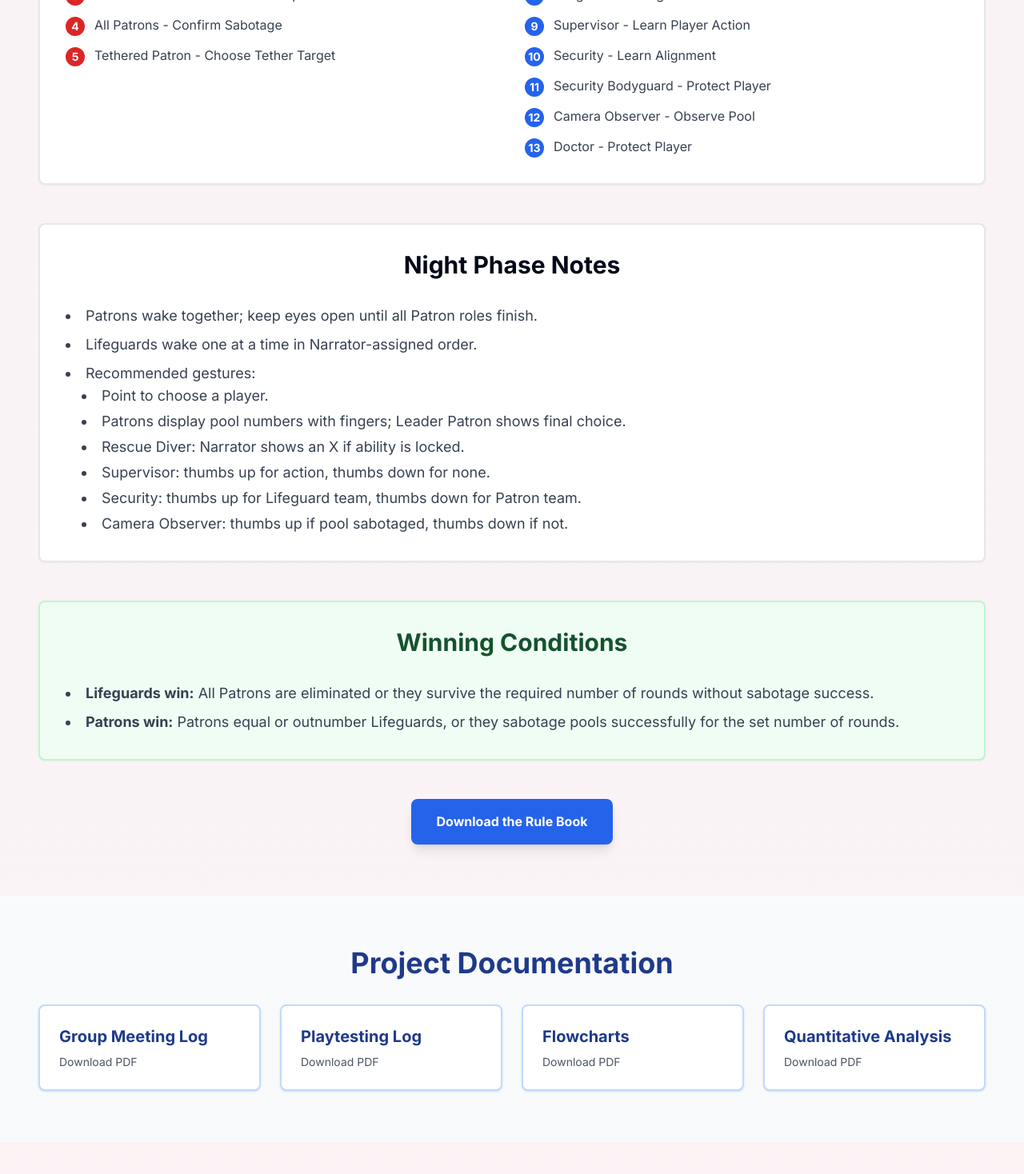
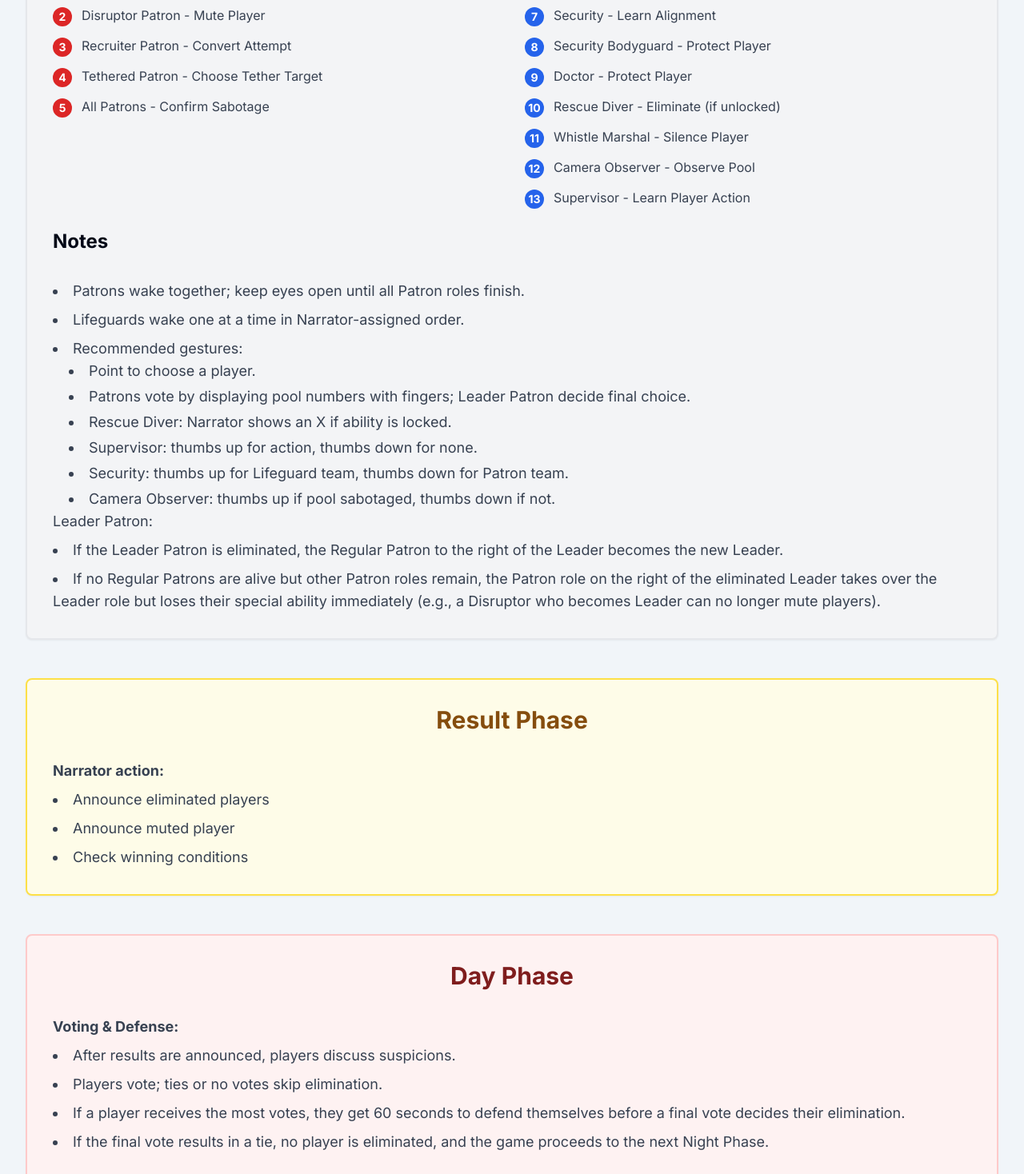
Before and after one commit to James-hg/PersonalWebsite, a Next.js app: page /iat210boardgame in a window 1280 px wide. Shown: the part 8040-9508 px from the top of the page at 80% size. Built offline with nearby package versions, Linux system fonts and the light colour scheme.

Commit message:
update role order, background colour, flowchart and rulebook

```diff
--- a/components/sections/GameplayInsightsSection.tsx
+++ b/components/sections/GameplayInsightsSection.tsx
@@ -1,6 +1,6 @@
 export default function GameplayInsightsSection() {
     return (
-        <section id="insights" className="py-16 px-4">
+        <section id="insights" className="py-16 px-4 bg-slate-100">
             <div className="container mx-auto text-center">
                 <h2 className="text-4xl font-bold text-blue-900 mb-8">
                     Gameplay Insights
--- a/components/sections/HowToPlaySection.tsx
+++ b/components/sections/HowToPlaySection.tsx
@@ -3,7 +3,7 @@ import { Card } from "@/components/ui/card";
 
 export default function HowToPlaySection() {
     return (
-        <section id="how-to-play" className="py-16 px-4">
+        <section id="how-to-play" className="py-16 px4 bg-slate-100">
             <div className="container mx-auto">
                 <div className="text-center mb-12">
                     <h2 className="text-4xl font-bold text-blue-900 mb-12">
@@ -13,7 +13,7 @@ export default function HowToPlaySection() {
 
                 {/* Phase Cards */}
                 <div className="grid md:grid-cols-3 gap-8 mb-12">
-                    <Card className="p-8 bg-blue-50 border-2 border-blue-200">
+                    <Card className="p-8 bg-gray-100 border-2 border-gray-300">
                         <div className="flex items-center mb-4">
                             <div className="w-8 h-8 bg-blue-600 text-white rounded-full flex items-center justify-center font-bold mr-3">
                                 1
@@ -77,11 +77,14 @@ export default function HowToPlaySection() {
                     </p>
                 </Card>
 
-                {/* Night Action Order */}
+                {/* Night Phase */}
                 <div className="mt-12">
-                    <Card className="p-8 bg-white border-2 border-gray-200">
-                        <h3 className="text-3xl font-bold text-center mb-8">
-                            Night Phase Order
+                    <Card className="p-8 bg-gray-100 border-2 border-gray-200">
+                        <h3 className="text-3xl text-center font-bold text-blue-900 mb-8">
+                            Night Phase
+                        </h3>
+                        <h3 className="text-2xl font-bold mb-8">
+                            Action Order:
                         </h3>
                         <div className="grid md:grid-cols-2 gap-8">
                             <div>
@@ -93,8 +96,8 @@ export default function HowToPlaySection() {
                                         "Leader Patron - Target Player",
                                         "Disruptor Patron - Mute Player",
                                         "Recruiter Patron - Convert Attempt",
+                                        "Tethered Patron - Choose Tether Target",
                                         "All Patrons - Confirm Sabotage",
-                                        "Tethered Patron - Choose Tether Target",
                                     ].map((text, index) => (
                                         <div
                                             key={index}
@@ -116,14 +119,14 @@ export default function HowToPlaySection() {
                                 </h4>
                                 <div className="space-y-3">
                                     {[
-                                        "Whistle Marshal - Silence Player",
-                                        "Rescue Diver - Eliminate (if unlocked)",
                                         "Lifeguards - Assign Pool Guards",
-                                        "Supervisor - Learn Player Action",
                                         "Security - Learn Alignment",
                                         "Security Bodyguard - Protect Player",
+                                        "Doctor - Protect Player",
+                                        "Rescue Diver - Eliminate (if unlocked)",
+                                        "Whistle Marshal - Silence Player",
                                         "Camera Observer - Observe Pool",
-                                        "Doctor - Protect Player",
+                                        "Supervisor - Learn Player Action",
                                     ].map((text, index) => (
                                         <div
                                             key={index}
@@ -140,15 +143,8 @@ export default function HowToPlaySection() {
                                 </div>
                             </div>
                         </div>
-                    </Card>
-                </div>
-
-                {/* Night Phase Notes */}
-                <div className="mt-12">
-                    <Card className="p-8 bg-white border-2 border-gray-200">
-                        <h3 className="text-3xl font-bold text-center mb-8">
-                            Night Phase Notes
-                        </h3>
+                        <br />
+                        <h3 className="text-2xl font-bold mb-8">Notes</h3>
                         <ul className="text-gray-700 text-lg list-disc list-inside space-y-2 text-left">
                             <li>
                                 Patrons wake together; keep eyes open until all
@@ -163,8 +159,8 @@ export default function HowToPlaySection() {
                                 <ul className="list-disc list-inside pl-5 space-y-1">
                                     <li>Point to choose a player.</li>
                                     <li>
-                                        Patrons display pool numbers with
-                                        fingers; Leader Patron shows final
+                                        Patrons vote by displaying pool numbers
+                                        with fingers; Leader Patron decide final
                                         choice.
                                     </li>
                                     <li>
@@ -185,9 +181,68 @@ export default function HowToPlaySection() {
                                     </li>
                                 </ul>
                             </li>
+                            Leader Patron:
+                            <li>
+                                If the Leader Patron is eliminated, the Regular
+                                Patron to the right of the Leader becomes the
+                                new Leader.
+                            </li>
+                            <li>
+                                If no Regular Patrons are alive but other Patron
+                                roles remain, the Patron role on the right of
+                                the eliminated Leader takes over the Leader role
+                                but loses their special ability immediately
+                                (e.g., a Disruptor who becomes Leader can no
+                                longer mute players).
+                            </li>
                         </ul>
                     </Card>
                 </div>
+
+                {/* Result Phase */}
+                <div className="mt-12">
+                    <Card className="p-8 bg-yellow-50 border-2 border-yellow-300">
+                        <h3 className="text-3xl font-bold text-center mb-8 text-yellow-800">
+                            Result Phase
+                        </h3>
+                        <ul className="text-gray-700 text-lg list-disc list-inside space-y-2 text-left">
+                            <strong>Narrator action:</strong>
+                            <li>Announce eliminated players</li>
+                            <li>Announce muted player</li>
+                            <li>Check winning conditions</li>
+                        </ul>
+                    </Card>
+                </div>
+
+                {/* Day Phase */}
+                <div className="mt-12">
+                    <Card className="p-8 bg-red-50 border-2 border-red-200">
+                        <h3 className="text-3xl font-bold text-center mb-8 text-red-900">
+                            Day Phase
+                        </h3>
+                        <ul className="text-gray-700 text-lg list-disc list-inside space-y-2 text-left">
+                            <strong>Voting & Defense:</strong>
+                            <li>
+                                After results are announced, players discuss
+                                suspicions.
+                            </li>
+                            <li>
+                                Players vote; ties or no votes skip elimination.
+                            </li>
+                            <li>
+                                If a player receives the most votes, they get 60
+                                seconds to defend themselves before a final vote
+                                decides their elimination.
+                            </li>
+                            <li>
+                                If the final vote results in a tie, no player is
+                                eliminated, and the game proceeds to the next
+                                Night Phase.
+                            </li>
+                        </ul>
+                    </Card>
+                </div>
+                {/* Winning Condition */}
                 <div className="mt-12">
                     <Card className="p-8 bg-green-50 border-2 border-green-200">
                         <h3 className="text-3xl font-bold text-center mb-8 text-green-900">
```
Also changed, not shown: 2 other files (tests, documents, lock files or other folders).
